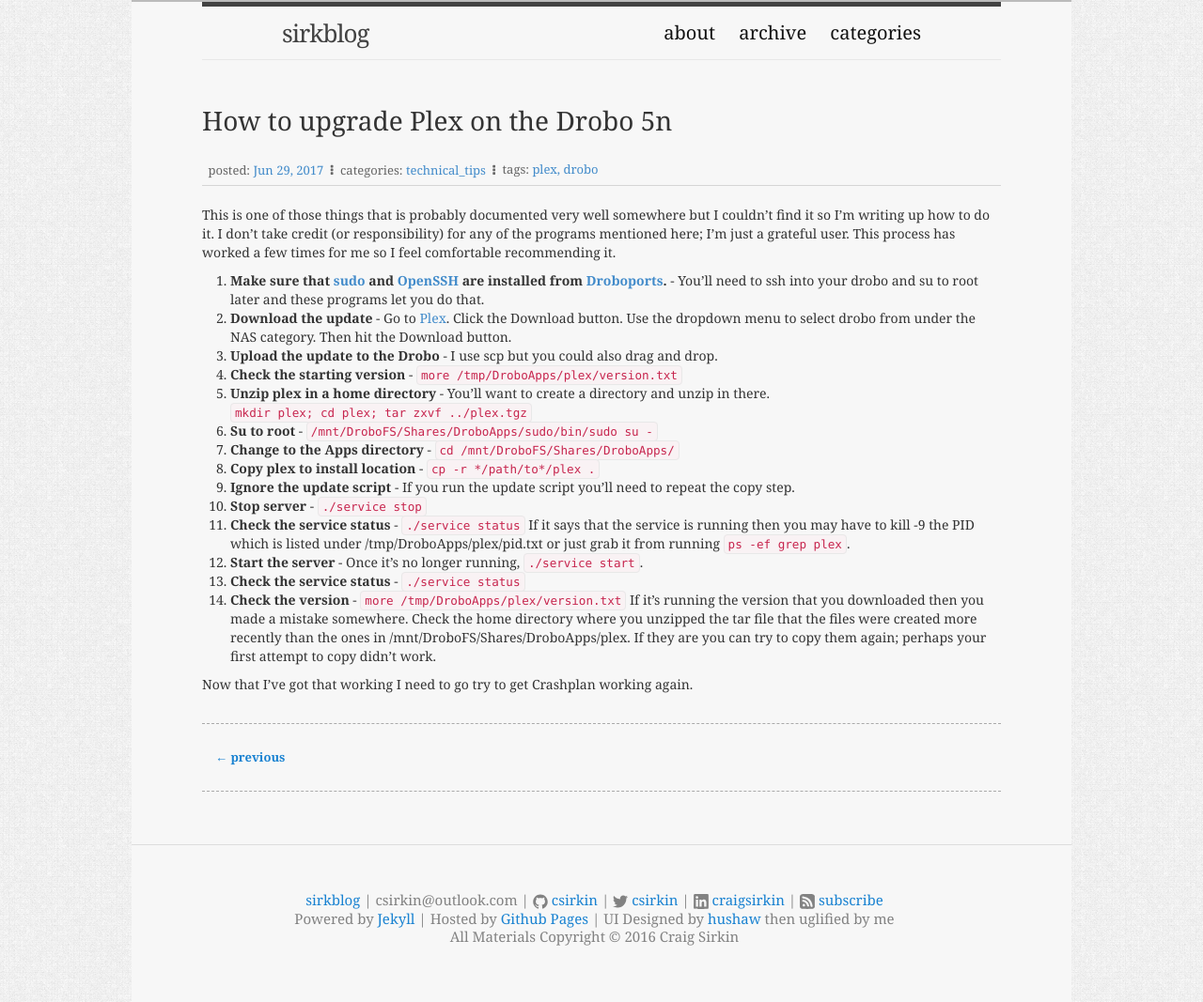
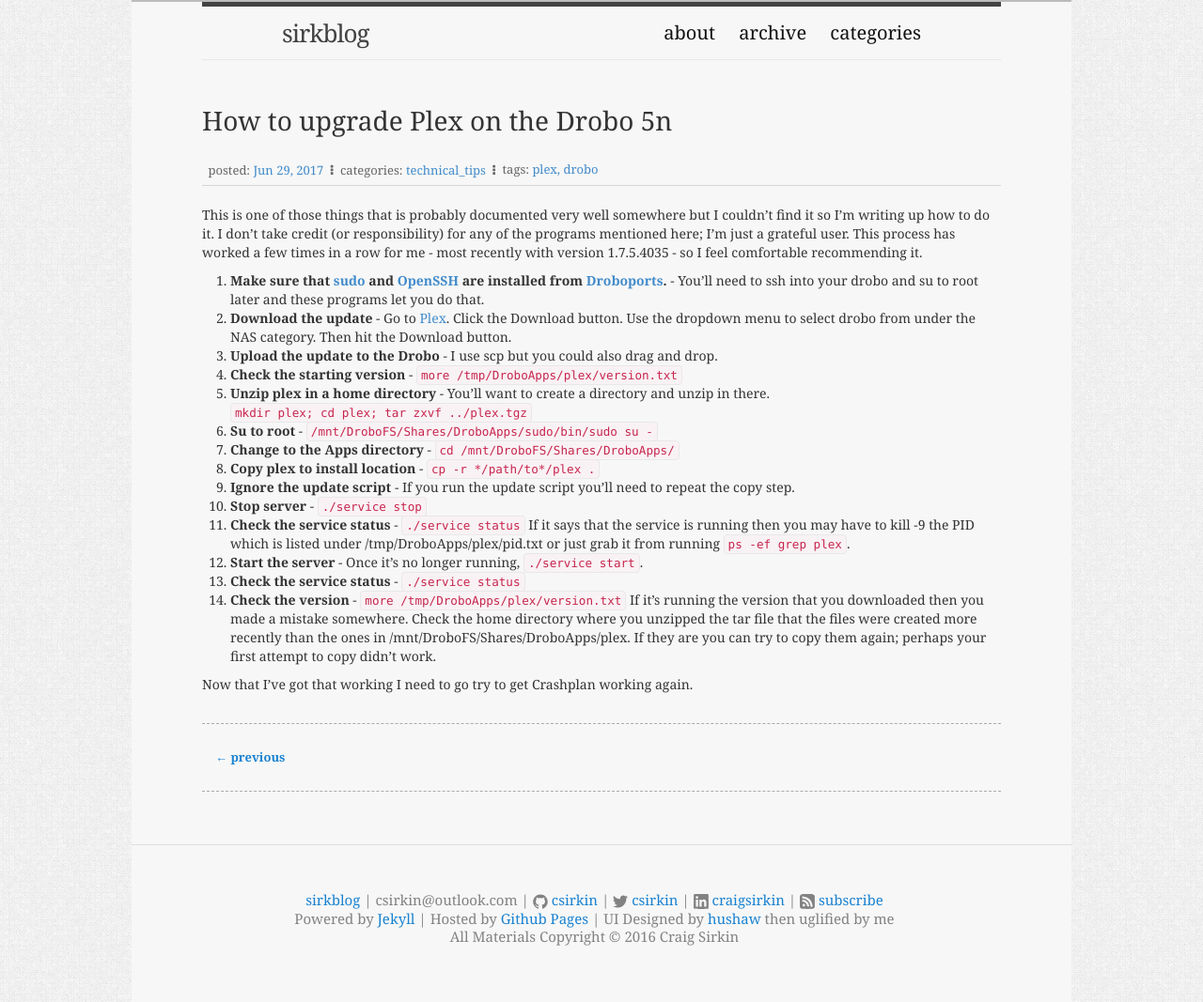
Before and after one commit to csirkin/csirkin.github.io, a Jekyll site: the page built from _posts/2017-06-29-upgrading-plex-on-drobo-5n.md, in a window 1280 px wide. Shown: the whole page at 94% size. Built offline with Jekyll 4.4.1, drawn with Linux system fonts in a browser that asks for light colours; comment, search, counter and statistics services are not loaded.

Commit message:
Added a version number to the plex post.

```diff
--- a/_posts/2017-06-29-upgrading-plex-on-drobo-5n.md
+++ b/_posts/2017-06-29-upgrading-plex-on-drobo-5n.md
@@ -7,8 +7,7 @@
 This is one of those things that is probably documented very well somewhere but
 I couldn't find it so I'm writing up how to do it. I don't take credit (or
   responsibility) for any of the programs mentioned here; I'm just a grateful
-  user. This process has worked a few times for me so I feel comfortable
-  recommending it.
+  user. This process has worked a few times in a row for me - most recently with version 1.7.5.4035 - so I feel comfortable recommending it.
 
 1. **Make sure that [sudo](http://www.droboports.com/app-repository/sudo/) and
 [OpenSSH](http://www.droboports.com/app-repository/openssh/) are installed from
```
